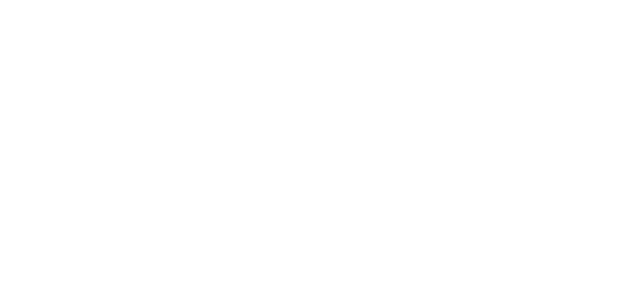
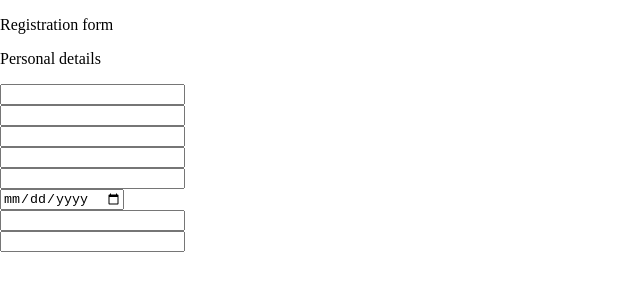
Before and after one commit to arahulina/F12, a plain HTML site: page index.html in a window 1280 px wide. Shown: the whole page, without its empty margins (0-640 px from the left). Drawn offline with Linux system fonts and the light colour scheme; files that its build step writes are made by us from their sources.

Commit message:
main without style

```diff
--- a/index.html
+++ b/index.html
@@ -7,6 +7,20 @@
 	<link rel="stylesheet" type="text/css" href="style.css">
 </head>
 <body>
-
+<div class="main">
+	<div><p>Registration form</p></div>
+	<div><p>Personal details</p></div>
+	<div><input type="text" name=""></div>
+	<div><input type="text" name=""></div>
+	<div><input type="text" name=""></div>
+	<div><input type="email" name=""></div>
+	<div><input type="text" name=""></div>
+	<div><input type="date" name=""></div>
+	<div><input type="password" name=""></div>
+	<div><input type="password" name=""></div>
+	<div></div>
+	<div></div>
+	<div></div>
+</div>
 </body>
 </html>
```
